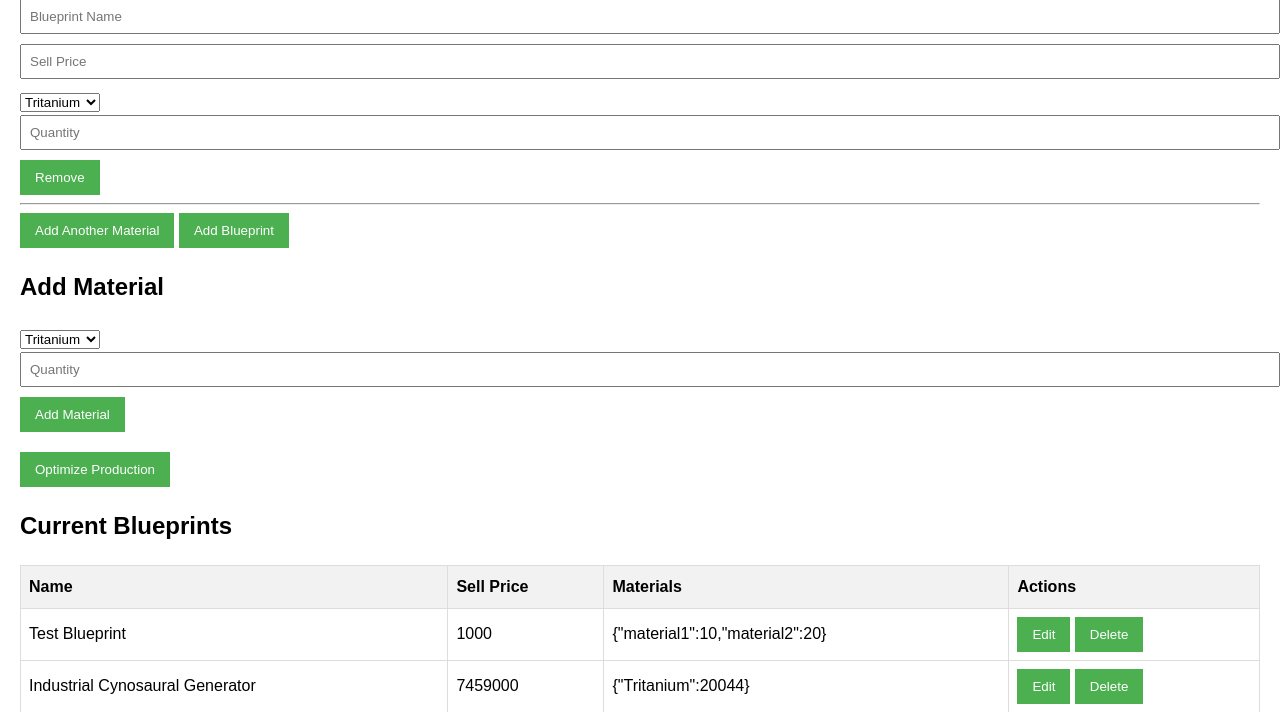
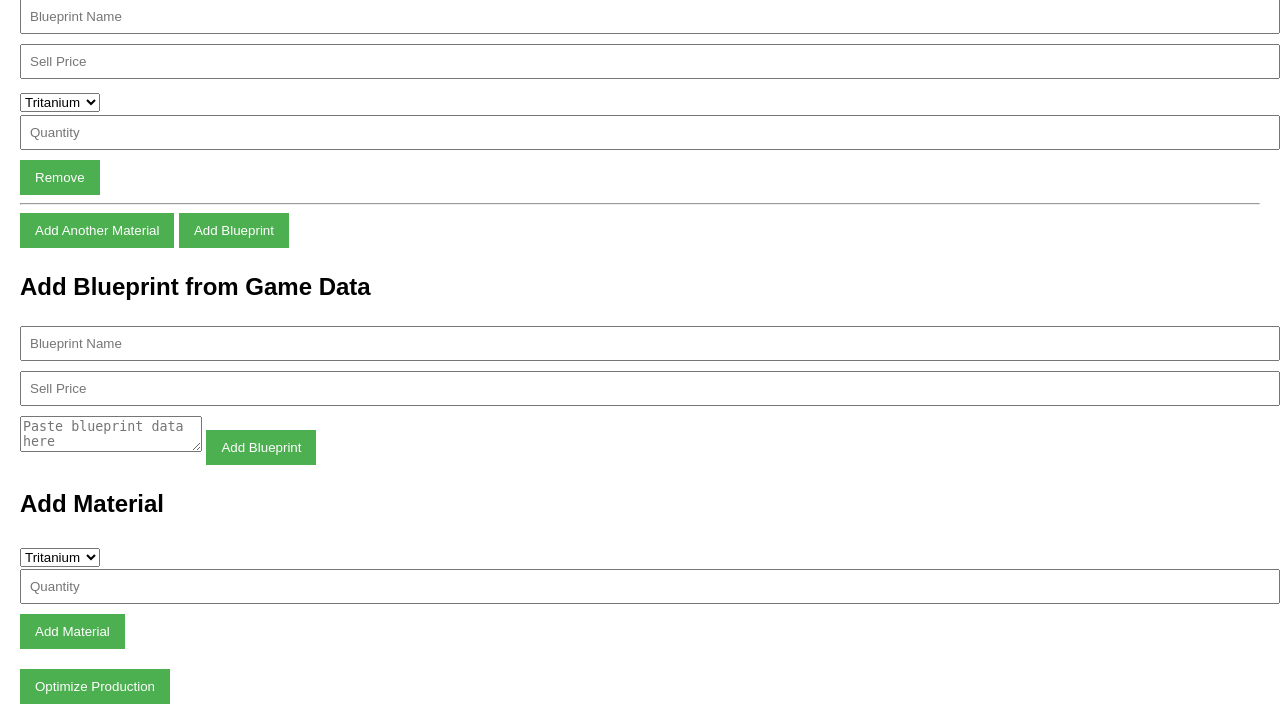
Before and after one commit to Nariod14/EVE-Online-Manufacturing-Optimizer, a Flask app: page / in a window 1280 px wide. Shown: the part 173-885 px from the top of the page. Run offline with Flask 3, Linux system fonts and the light colour scheme; data comes from the database, SQL or seed files in the repository; both versions use the stored data as it was before the commit.

Commit message:
added bp parser fixed optimizer results

```diff
--- a/ManuOptimizer/app.py
+++ b/ManuOptimizer/app.py
@@ -1,6 +1,6 @@
 # app.py
 import os
-from flask import Flask, jsonify, render_template
+from flask import Flask, jsonify, render_template, request
 from flask_cors import CORS
 from models import db, Blueprint, Material
 from pulp import PULP_CBC_CMD, LpProblem, LpVariable, lpSum, value, LpMaximize, LpStatus
@@ -22,19 +22,17 @@
             name = data['name']
             materials = data['materials']
             sell_price = data['sell_price']
+            material_cost = data['material_cost']
 
             existing_blueprint = Blueprint.query.filter_by(name=name).first()
             if existing_blueprint:
-                # Option 1: Update existing blueprint
                 existing_blueprint.materials = materials
                 existing_blueprint.sell_price = sell_price
+                existing_blueprint.material_cost = material_cost
                 db.session.commit()
                 return jsonify({"message": "Blueprint updated successfully"}), 200
 
-                # Option 2: Return error message
-                # return jsonify({"error": "Blueprint with this name already exists"}), 400
-
-            new_blueprint = Blueprint(name=name, materials=materials, sell_price=sell_price)
+            new_blueprint = Blueprint(name=name, materials=materials, sell_price=sell_price, material_cost=material_cost)
             db.session.add(new_blueprint)
             db.session.commit()
             return jsonify({"message": "Blueprint added successfully"}), 201
@@ -117,45 +115,46 @@
     @flask_app.route('/optimize', methods=['GET'])
     def optimize():
         try:
-            # Fetch all blueprints and materials from the database
             blueprints = Blueprint.query.all()
             materials = Material.query.all()
 
-            # Create the LP problem
             prob = LpProblem("Modules Optimization", LpMaximize)
 
-            # Define decision variables
             x = {b.name: LpVariable(f"x_{b.name}", lowBound=0, cat='Integer') for b in blueprints}
 
-            # Set the objective function
-            prob += lpSum(b.sell_price * x[b.name] for b in blueprints)
+            prob += lpSum((b.sell_price - b.material_cost) * x[b.name] for b in blueprints)
 
-            # Add the material constraints
             for m in materials:
                 prob += lpSum(b.materials.get(m.name, 0) * x[b.name] for b in blueprints) <= m.quantity
 
-            # Solve the problem using CBC solver
+            for b in blueprints:
+                if b.max is not None:
+                    prob += x[b.name] <= b.max
+
             prob.solve(PULP_CBC_CMD())
 
             if LpStatus[prob.status] == 'Optimal':
                 results = {
                     "status": "Optimal",
-                    "total_profit": value(prob.objective),
+                    "total_profit": sum(b.sell_price * value(x[b.name]) for b in blueprints),
                     "what_to_produce": {b.name: value(x[b.name]) for b in blueprints},
                     "material_usage": {
                         m.name: {
                             "used": sum(b.materials.get(m.name, 0) * value(x[b.name]) for b in blueprints),
                             "remaining": m.quantity - sum(b.materials.get(m.name, 0) * value(x[b.name]) for b in blueprints)
                         } for m in materials
-                    }
+                    },
+                    "true_profit": sum((b.sell_price - b.material_cost) * value(x[b.name]) for b in blueprints)
                 }
+
                 return jsonify(results), 200
             else:
                 return jsonify({"status": "No optimal solution found"}), 400
 
         except Exception as e:
-            flask_app.logger.error("An error occurred during optimization: %s", str(e))
+            app.logger.error("An error occurred during optimization: %s", str(e))
             return jsonify({"error": "An error occurred during optimization"}), 500
+
 
     return flask_app
 
--- a/ManuOptimizer/models.py
+++ b/ManuOptimizer/models.py
@@ -1,5 +1,4 @@
 from flask_sqlalchemy import SQLAlchemy
-
 db = SQLAlchemy()
 
 class Blueprint(db.Model):
@@ -7,6 +6,9 @@
     name = db.Column(db.String(100), unique=True, nullable=False)
     materials = db.Column(db.JSON, nullable=False)
     sell_price = db.Column(db.Float, nullable=False)
+    max = db.Column(db.Integer, nullable=True)
+    material_cost = db.Column(db.Float, nullable=True, default=0)  # Make this optional
+
 
 class Material(db.Model):
     id = db.Column(db.Integer, primary_key=True)
--- a/ManuOptimizer/templates/base.html
+++ b/ManuOptimizer/templates/base.html
@@ -211,6 +211,48 @@
     });
 }
 
+$('#blueprintParseForm').submit(function(e) {
+    e.preventDefault();
+    var lines = $('#blueprintParseData').val().split('\n');
+    var materials = {};
+    var totalCost = 0;
+
+    for (var i = 2; i < lines.length; i++) {  // Start from 2 to skip header lines
+        var parts = lines[i].split('\t');
+        if (parts.length >= 5) {
+            var name = parts[0];
+            var quantity = parseInt(parts[1]);
+            var unitPrice = parseFloat(parts[3]);
+            materials[name] = quantity;
+            totalCost += quantity * unitPrice;
+        }
+    }
+
+    var blueprintData = {
+        name: $('#blueprintParseName').val(),
+        materials: materials,
+        sell_price: parseFloat($('#blueprintParseSellPrice').val()),
+        material_cost: totalCost
+    };
+
+    $.ajax({
+        url: '/blueprint',
+        method: 'POST',
+        contentType: 'application/json',
+        data: JSON.stringify(blueprintData),
+        success: function(response) {
+            alert('Blueprint added successfully');
+            loadBlueprints();
+            $('#blueprintParseForm')[0].reset();
+        },
+        error: function(xhr, status, error) {
+            console.error("Error submitting blueprint:", error);
+            alert('Error adding blueprint: ' + error);
+        }
+    });
+});
+
+
 // Function to edit a blueprint
 
 /**
@@ -325,27 +367,46 @@
  * algorithm. Upon success, it displays the results in the #results element, including
  * the total profit, production plan, and material usage.
  */
-function optimize() {
+ function optimize() {
     $.ajax({
         url: '/optimize',
         method: 'GET',
         success: function(response) {
             var resultsHtml = '<h3>Optimization Results</h3>';
-            resultsHtml += '<p>Total Profit: ' + response.total_profit.toFixed(2) + ' ISK</p>';
+            var formattedProfit = response.total_profit.toLocaleString('en-US', {maximumFractionDigits: 2});
+            var trueProfit = response.true_profit.toLocaleString('en-US', {maximumFractionDigits: 2});
+            var profitInWords = numberToWords(response.total_profit);
+            var trueProfitInWords = numberToWords(response.true_profit);
+            var trueProfitPercentage = ((response.true_profit / response.total_profit) * 100).toFixed(2);
+
+            resultsHtml += '<p>Total Profit: ' + formattedProfit + ' (' + profitInWords + ') ISK</p>';
+            resultsHtml += '<p>True Profit (after material costs): ' + trueProfit + ' (' + trueProfitInWords + ') ISK</p>';
+            resultsHtml += '<p>True Profit Percentage: ' + trueProfitPercentage + '%</p>';
+
+            // Rest of the function remains the same
             resultsHtml += '<h4>Production Plan:</h4>';
-            resultsHtml += '<ul>';
-            for (var blueprint in response.production) {
-                resultsHtml += '<li>' + blueprint + ': ' + response.production[blueprint] + '</li>';
+            resultsHtml += '<table><tr><th>Blueprint</th><th>Quantity</th></tr>';
+            for (var blueprint in response.what_to_produce) {
+                if (response.what_to_produce[blueprint] > 0) {
+                    resultsHtml += '<tr><td>' + blueprint + '</td><td>' + response.what_to_produce[blueprint] + '</td></tr>';
+                }
             }
-            resultsHtml += '</ul>';
+            resultsHtml += '</table>';
+
             resultsHtml += '<h4>Material Usage:</h4>';
-            resultsHtml += '<ul>';
+            resultsHtml += '<table><tr><th>Material</th><th>Used</th><th>Remaining</th></tr>';
             for (var material in response.material_usage) {
-                resultsHtml += '<li>' + material + ': Used ' + response.material_usage[material].used +
-                                ', Remaining ' + response.material_usage[material].remaining + '</li>';
+                resultsHtml += '<tr><td>' + material + '</td><td>' +
+                                response.material_usage[material].used.toLocaleString() + '</td><td>' +
+                                response.material_usage[material].remaining.toLocaleString() + '</td></tr>';
             }
-            resultsHtml += '</ul>';
+            resultsHtml += '</table>';
+
             $('#results').html(resultsHtml);
+        },
+        error: function(xhr, status, error) {
+            console.error("Error optimizing:", error);
+            alert('Error during optimization: ' + error);
         }
     });
 }
@@ -368,17 +429,24 @@
         success: function(response) {
             var resultsHtml = '<h3>Optimization Results</h3>';
             var formattedProfit = response.total_profit.toLocaleString('en-US', {maximumFractionDigits: 2});
+            var trueProfit = response.true_profit.toLocaleString('en-US', {maximumFractionDigits: 2});
             var profitInWords = numberToWords(response.total_profit);
+            var trueProfitInWords = numberToWords(response.true_profit);
+            var trueProfitPercentage = ((response.true_profit / response.total_profit) * 100).toFixed(2);
+
             resultsHtml += '<p>Total Profit: ' + formattedProfit + ' (' + profitInWords + ') ISK</p>';
+            resultsHtml += '<p>True Profit (after material costs): ' + trueProfit + ' (' + trueProfitInWords + ') ISK</p>';
+            resultsHtml += '<p>True Profit Percentage: ' + trueProfitPercentage + '%</p>';
 
+            // Rest of the function remains the same
             resultsHtml += '<h4>Production Plan:</h4>';
-            resultsHtml += '<ul>';
+            resultsHtml += '<table><tr><th>Blueprint</th><th>Quantity</th></tr>';
             for (var blueprint in response.what_to_produce) {
                 if (response.what_to_produce[blueprint] > 0) {
-                    resultsHtml += '<li>' + blueprint + ': ' + response.what_to_produce[blueprint] + '</li>';
+                    resultsHtml += '<tr><td>' + blueprint + '</td><td>' + response.what_to_produce[blueprint] + '</td></tr>';
                 }
             }
-            resultsHtml += '</ul>';
+            resultsHtml += '</table>';
 
             resultsHtml += '<h4>Material Usage:</h4>';
             resultsHtml += '<table><tr><th>Material</th><th>Used</th><th>Remaining</th></tr>';
--- a/ManuOptimizer/templates/index.html
+++ b/ManuOptimizer/templates/index.html
@@ -24,6 +24,14 @@
         </div>
     </div>
     <button type="button" onclick="addBlueprintMaterial()">Add Another Material</button>
+    <button type="submit">Add Blueprint</button>
+</form>
+
+<h2>Add Blueprint from Game Data</h2>
+<form id="blueprintParseForm">
+    <input type="text" id="blueprintParseName" placeholder="Blueprint Name" required>
+    <input type="number" id="blueprintParseSellPrice" placeholder="Sell Price" required>
+    <textarea id="blueprintParseData" placeholder="Paste blueprint data here" required></textarea>
     <button type="submit">Add Blueprint</button>
 </form>
 
```
Also changed, not shown: ManuOptimizer/instance/eve_optimizer.db (deleted), 2 other files.
